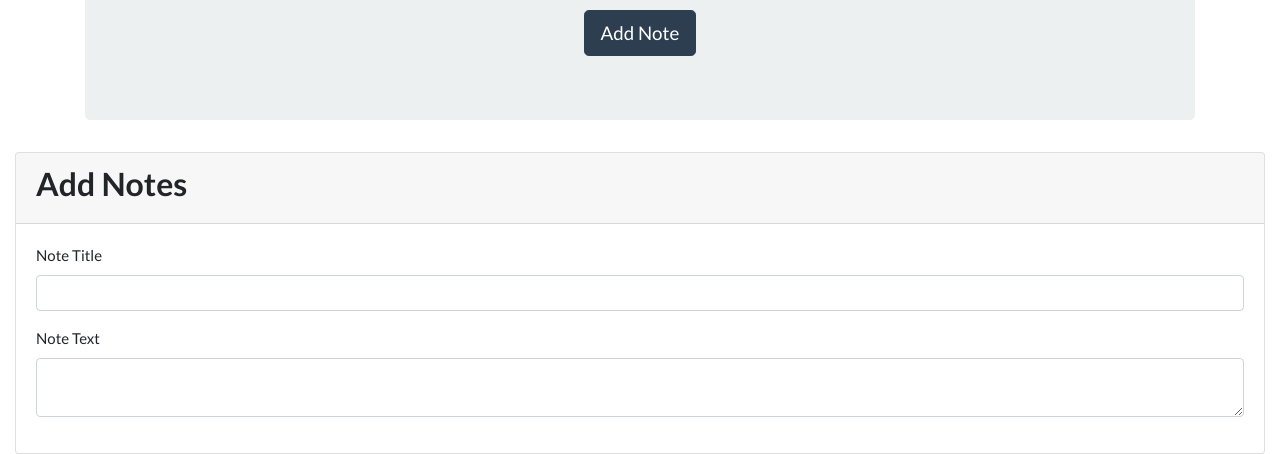
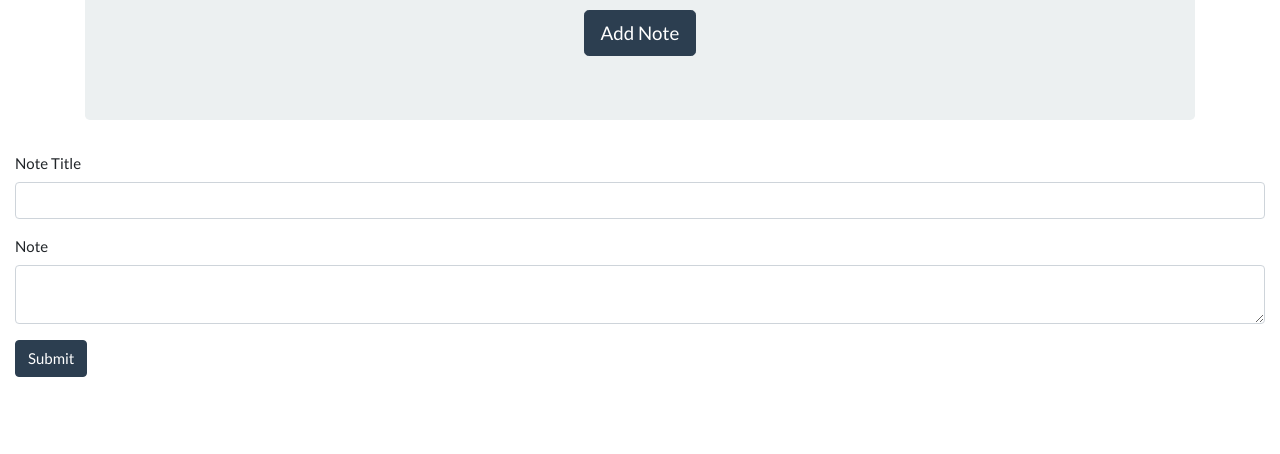
Before and after one commit to Ibramelias/Note-Taker, a website: page public/notes.html in a window 1280 px wide. Shown: the part 1034-1488 px from the top of the page. After the commit the page ends 1411 px from the top, so only its background shows below. Drawn offline with nearby package versions, Linux system fonts and the light colour scheme; no server answers.

Commit message:
fixed route code in js file plus fixed html file

```diff
--- a/public/notes.html
+++ b/public/notes.html
@@ -37,23 +37,17 @@
             <a class="btn btn-primary btn-lg mt-4" id="add-btn" href="./notes.html" role="button">Add Note</a>
           </div>
         </div>
-        <div class="card">
-          <div class="card-header">
-            <h3><strong>Add Notes</strong></h3>
+        <form id="table">
+          <div class="form-group">
+            <label for="exampleInputEmail1">Note Title</label>
+            <input type="title" class="form-control">
           </div>
-          <div class="card-body">
-            <form method="POST" role="form">
-              <div class="form-group">
-                <label for="name">Note Title</label>
-                <input type="text" class="form-control" id="name">
-              </div>
-              <div class="form-group">
-                <label for="text">Note Text</label>
-                <textarea type="text" class="form-control" id="role"></textarea>
-              </div>
-            </form>
+          <div class="form-group">
+            <label for="text">Note</label>
+            <textarea type="textarea" class="form-control"></textarea>
           </div>
-        </div>
+          <button type="submit" href="#" class="btn btn-primary">Submit</button>
+        </form>
       </div>
     </div>
   </div>
```
